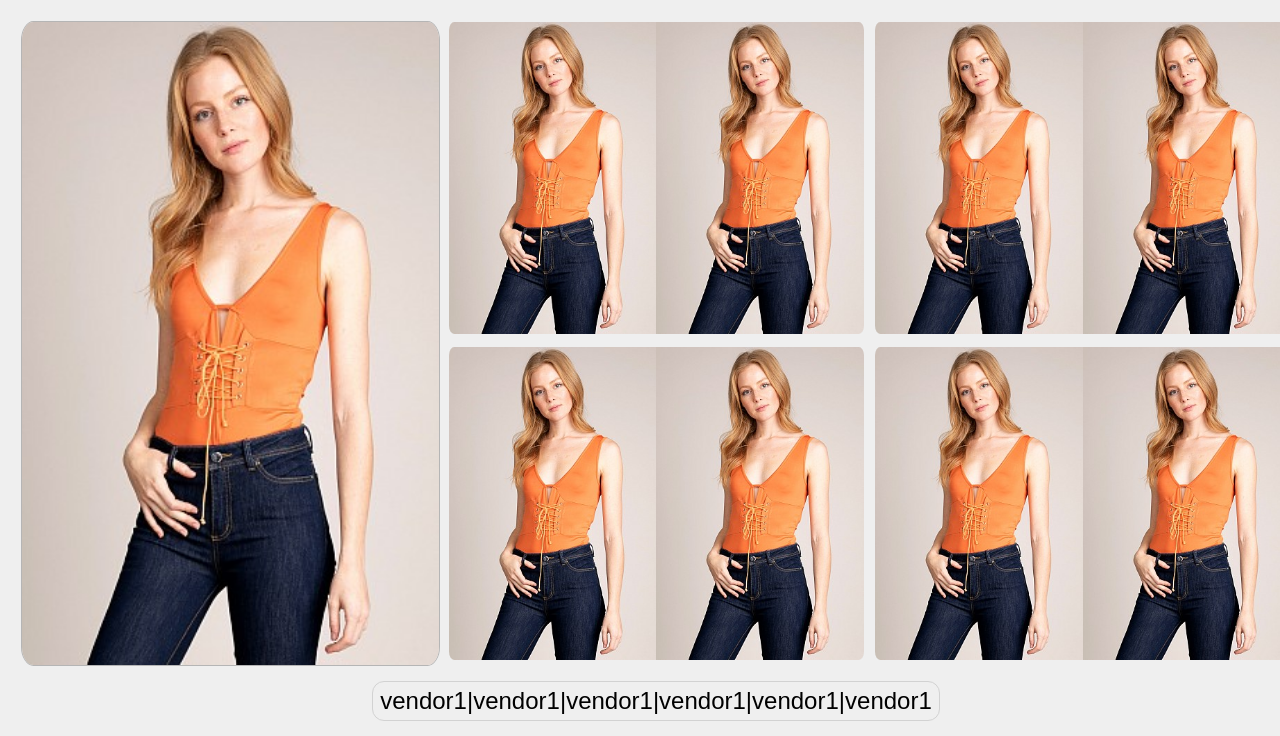
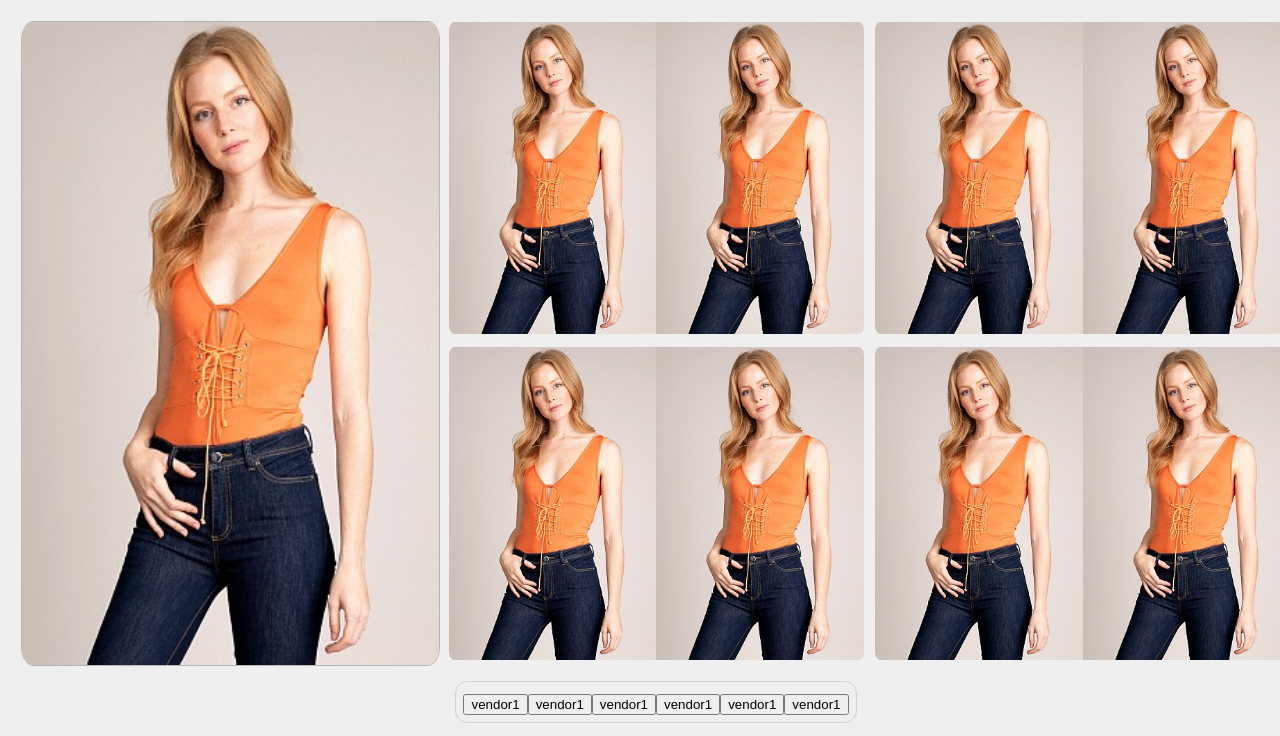
Before and after one commit to danieljoonkimm/Yippido, a React app in the folder client/: page /login in a window 1280 px wide. Shown: the top 736 px of the page. Built offline with nearby package versions, Linux system fonts and the light colour scheme; the HTML template or start-up script is replaced by a standard one.

Commit message:
[edit] need to fix

```diff
--- a/client/src/components/landing/categoryCollection/index.jsx
+++ b/client/src/components/landing/categoryCollection/index.jsx
@@ -47,7 +47,8 @@ class CategoryCollection extends Component {
           <div className="col-xs-2 col-sm-2 col-sm-2" id="categoryCollection_categories">
             <div className="col-xs-12 col-sm-12 col-md-12">
               {this.state.eachCategory.map( (category) => {
-                return <ul><li><button>{category}</button></li></ul>
+                let mappedCatergory = <li key={category.toString()}>{<button>{category}</button>}</li>;
+                return (<ul>{mappedCatergory}</ul>);
               })}
             </div>
           </div>
--- a/client/src/components/landing/vendors/index.jsx
+++ b/client/src/components/landing/vendors/index.jsx
@@ -72,7 +72,8 @@ class Vendors extends Component {
 
         <div className="mainPage_vendors">
           {this.state.vendors.map(vendors => {
-            return <li key="vendors">{vendors}</li>;
+            let mappedVendors =<li key={vendors.toString()}><button>{vendors}</button></li>;
+            return (<ul>{mappedVendors}</ul>);
           })}
         </div>
       </div>
```
Also changed, not shown: client/public/dist/bundle.js.
